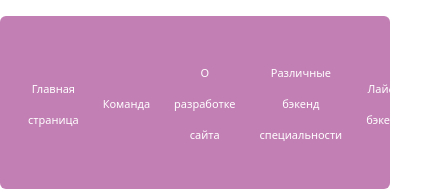
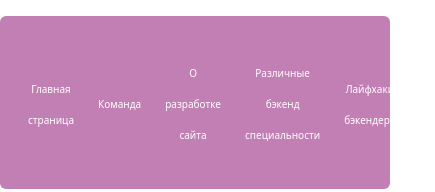
Before and after one commit to AtlantsTeam/atlantsteam.github.io, a plain HTML site: page pages/index.html in a window 390 px wide. Shown: the top 192 px of the page, 435 px wide, since content can reach past the window. Drawn offline with nearby package versions, Linux system fonts and the light colour scheme.

Commit message:
Update index.html

```diff
--- a/pages/index.html
+++ b/pages/index.html
@@ -38,19 +38,19 @@
 
     <nav class="mx-auto max-w-7xl my-4 px-4 sm:px-6 lg:px-8 relative z-50 flex justify-between py-8 bg-pink-logo md:rounded-full rounded-md">
         <a href ="index.html"class="relative md:-my-2 md:-mx-3 rounded-lg px-3 py-2 transition-colors delay-150 hover:text-purple-logo hover:delay-[0ms] text-lg font-medium text-white text-center my-auto">
-            <span class="relative z-10 text-[11px] md:text-[18px]">Главная страница</span>
+            <span class="relative z-10 text-[10px] md:text-[18px]">Главная страница</span>
         </a>
         <a href ="command.html"class="relative md:-my-2 md:-mx-3 rounded-lg px-3 py-2 transition-colors delay-150 hover:text-purple-logo hover:delay-[0ms] text-lg font-medium text-white text-center my-auto">
-            <span class="relative z-10 text-[11px] md:text-[18px]">Команда</span>
+            <span class="relative z-10 text-[10px] md:text-[18px]">Команда</span>
         </a>
         <a href ="info.html"class="relative md:-my-2 md:-mx-3 rounded-lg px-3 py-2 transition-colors delay-150 hover:text-purple-logo hover:delay-[0ms] text-lg font-medium text-white text-center my-auto">
-            <span class="relative z-10 text-[11px] md:text-[18px]">О разработке сайта</span>
+            <span class="relative z-10 text-[10px] md:text-[18px]">О разработке сайта</span>
         </a>
         <a href ="backend.html"class="relative md:-my-2 md:-mx-3 rounded-lg px-3 py-2 transition-colors delay-150 hover:text-purple-logo hover:delay-[0ms] text-lg font-medium text-white text-center my-auto">
-            <span class="relative z-10 text-[11px] md:text-[18px]">Различные бэкенд специальности</span>
+            <span class="relative z-10 text-[10px] md:text-[18px]">Различные бэкенд специальности</span>
         </a>
         <a href ="lifehacks.html"class="relative md:-my-2 md:-mx-3 rounded-lg px-3 py-2 transition-colors delay-150 hover:text-purple-logo hover:delay-[0ms] text-lg font-medium text-white text-center my-auto">
-            <span class="relative z-10 text-[11px] md:text-[18px]">Лайфхаки бэкендера</span>
+            <span class="relative z-10 text-[10px] md:text-[18px]">Лайфхаки бэкендера</span>
         </a>
     </nav>
     <div class="overflow-hidden py-20 sm:py-32 lg:pb-32 xl:pb-36">
```
